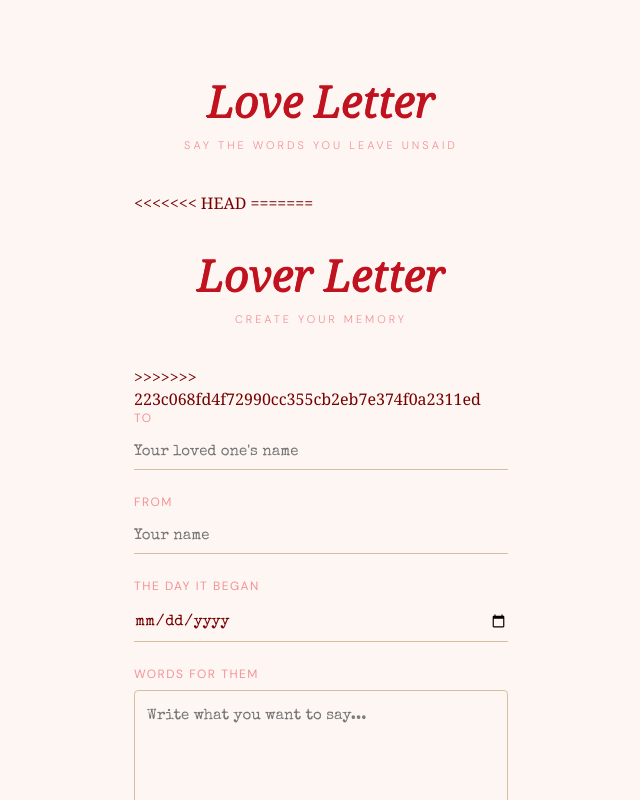
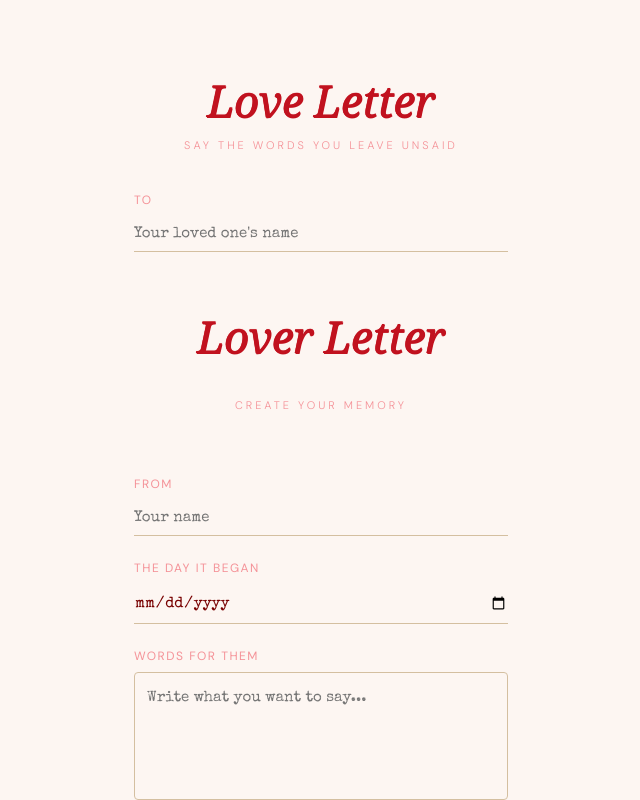
Before and after one commit to Moira-0327/LOVELETTER, a website: page index.html in a window 1280 px wide. Shown: the whole page, without its empty margins (319-959 px from the left). Drawn offline with nearby package versions, Linux system fonts and the light colour scheme; a web font is replaced by a local one.

Commit message:
Update index.html

```diff
--- a/index.html
+++ b/index.html
@@ -17,18 +17,16 @@
       <h1 class="setup-title">Love Letter</h1>
       <p class="setup-subtitle">Say the words you leave unsaid</p>
 
-<<<<<<< HEAD
-=======
-      <h1 class="setup-title">Lover Letter</h1>
-      <p class="setup-subtitle">create your memory</p>
-
->>>>>>> 223c068fd4f72990cc355cb2eb7e374f0a2311ed
       <form id="setup-form" class="setup-form" onsubmit="return false;">
         <div class="form-group">
           <label for="partner-name">To</label>
           <input type="text" id="partner-name" placeholder="Your loved one's name" required />
         </div>
 
+      <h1 class="setup-title">Lover Letter</h1>
+      <p class="setup-subtitle">create your memory</p>
+
+      <form id="setup-form" class="setup-form">
         <div class="form-group">
           <label for="sender-name">From</label>
           <input type="text" id="sender-name" placeholder="Your name" required />
```
